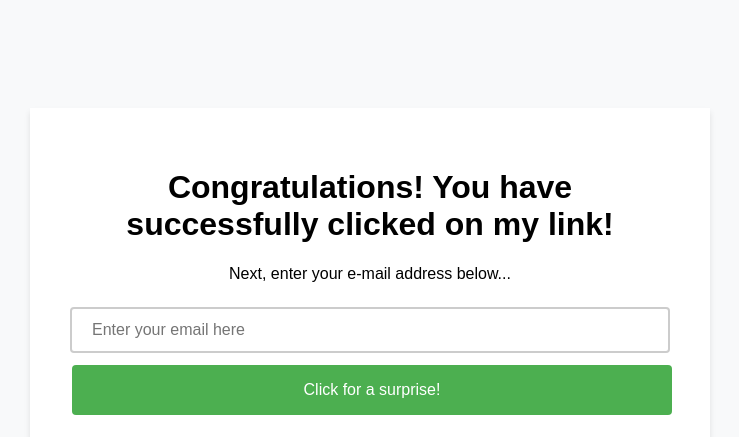
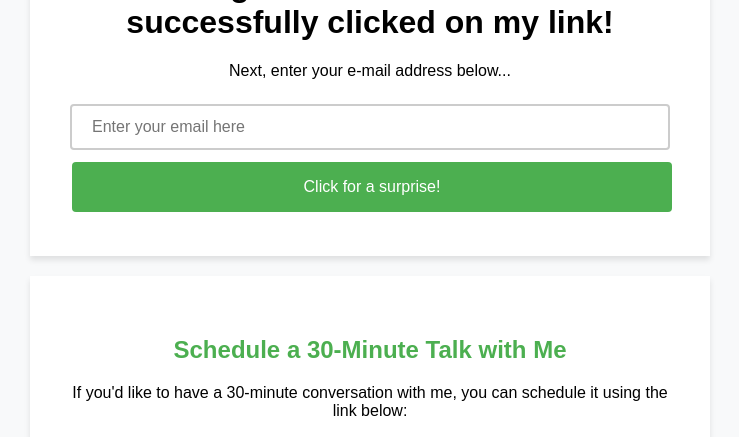
Before and after one commit to PolymathHero/polymathhero, a PHP site: page / in a window 1280 px wide. Shown: the top 437 px of the page, without its empty margins (270-1009 px from the left). Run offline with PHP 8.4, Linux system fonts and the light colour scheme.

Commit message:
Update styles.css

```diff
--- a/styles.css
+++ b/styles.css
@@ -1,6 +1,8 @@
 body {
     font-family: Arial, sans-serif;
     background-color: #f8f9fa;
+    margin: 0; /* Remove default margin */
+    padding: 0; /* Remove default padding */
 }
 
 html, body {
@@ -9,6 +11,10 @@ html, body {
 }
 
 .main {
+    display: flex;
+    flex-direction: column;
+    align-items: center; /* Center content horizontally */
+    justify-content: center; /* Center content vertically */
     height: 100%;
     overflow-y: auto;
     -webkit-overflow-scrolling: touch;
@@ -16,7 +22,6 @@ html, body {
 
 .container {
     max-width: 600px;
-    margin: 100px auto;
     text-align: center;
     background-color: #ffffff;
     padding: 40px;
@@ -50,15 +55,18 @@ input[type="submit"], .cta-button {
 
 /* Styles for the new Calendly section */
 .calendly-section {
+    max-width: 600px;
+    text-align: center;
     background-color: #ffffff;
-    padding: 20px;
+    padding: 40px;
     box-shadow: 0 4px 6px rgba(0, 0, 0, 0.1);
     margin-top: 20px;
 }
 
 .calendly-section h2 {
-    color: #4CAF50; /* Green color for the heading */
+    color: #4CAF50;
     font-size: 24px;
+    text-align: center; /* Center the title */
 }
 
 .calendly-section p {
```
